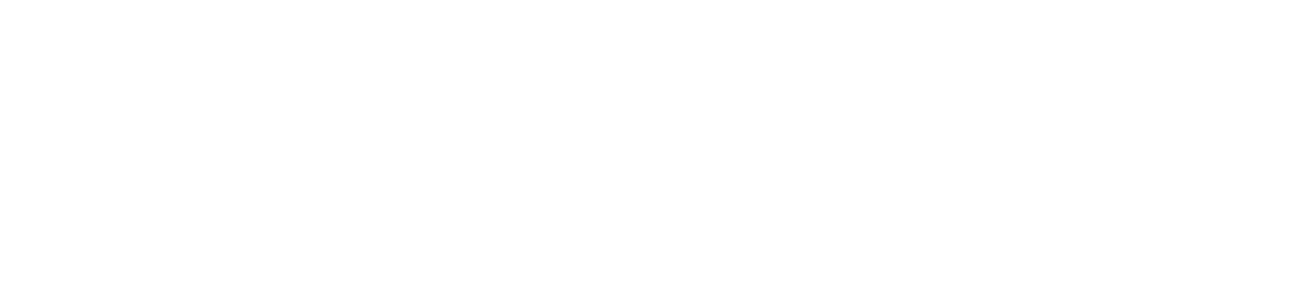
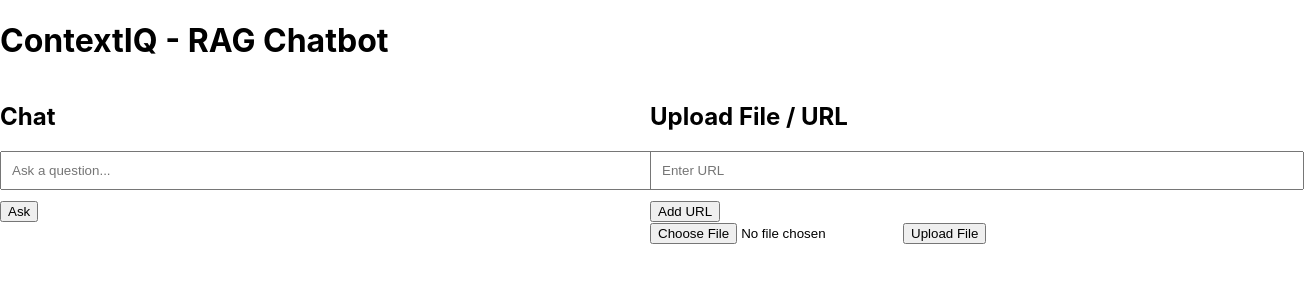
Before and after one commit to het0814/ContextIQ-rag-chatbot, a React (Create React App) app in the folder frontend/: page / in a window 1280 px wide. Shown: the top 300 px of the page, 1304 px wide, since content can reach past the window. Built offline with nearby package versions, Linux system fonts and the light colour scheme.

Commit message:
Added chat and fileupload components

```diff
--- a/frontend/src/App.js
+++ b/frontend/src/App.js
@@ -1,12 +1,33 @@
-import { BrowserRouter as Router, Route, Routes } from 'react-router-dom';
+import React, { useState } from 'react';
+import axios from 'axios';
+import ChatComponent from './components/ChatComponent';
+import FileUpload from './components/FileUpload';
 
 function App() {
+  const [response, setResponse] = useState("");
+
+  const handleQuerySubmit = async (query) => {
+    try {
+      const res = await axios.post('http://localhost:8000/generate-response', { query });
+      setResponse(res.data.response);
+    } catch (error) {
+      console.error(error);
+      setResponse("Error generating response.");
+    }
+  };
+
   return (
-    <Router>
-      <Routes>
-        <Route path="/"/>
-      </Routes>
-    </Router>
+    <div className="App">
+      <h1>ContextIQ - RAG Chatbot</h1>
+      <div style={{ display: "flex", justifyContent: "space-between" }}>
+        <div style={{ flex: 1 }}>
+          <ChatComponent onSubmitQuery={handleQuerySubmit} response={response} />
+        </div>
+        <div style={{ flex: 1, marginLeft: "20px" }}>
+          <FileUpload />
+        </div>
+      </div>
+    </div>
   );
 }
 
--- /dev/null
+++ b/frontend/src/components/ChatComponent.js
@@ -0,0 +1,37 @@
+import React, { useState } from 'react';
+
+function ChatComponent({ onSubmitQuery, response }) {
+  const [query, setQuery] = useState("");
+
+  const handleInputChange = (e) => setQuery(e.target.value);
+
+  const handleSubmit = (e) => {
+    e.preventDefault();
+    onSubmitQuery(query);
+    setQuery("");
+  };
+
+  return (
+    <div>
+      <h2>Chat</h2>
+      <form onSubmit={handleSubmit}>
+        <input
+          type="text"
+          value={query}
+          onChange={handleInputChange}
+          placeholder="Ask a question..."
+          style={{ width: "100%", padding: "10px", marginBottom: "10px" }}
+        />
+        <button type="submit">Ask</button>
+      </form>
+      {response && (
+        <div>
+          <h3>Response:</h3>
+          <p>{response}</p>
+        </div>
+      )}
+    </div>
+  );
+}
+
+export default ChatComponent;
--- /dev/null
+++ b/frontend/src/components/FileUpload.js
@@ -0,0 +1,69 @@
+import React, { useState } from 'react';
+import axios from 'axios';
+
+function FileUpload() {
+  const [url, setUrl] = useState("");
+  const [file, setFile] = useState(null);
+
+  const handleUrlSubmit = async (e) => {
+    e.preventDefault();
+    try {
+      await axios.post('http://localhost:8000/add-url', { url });
+      alert("URL content added successfully.");
+      setUrl("");
+    } catch (error) {
+      console.error(error);
+      alert("Error adding URL.");
+    }
+  };
+
+  const handleFileChange = (e) => setFile(e.target.files[0]);
+
+  const handleFileUpload = async (e) => {
+    e.preventDefault();
+    const formData = new FormData();
+    formData.append("file", file);
+
+    try {
+      await axios.post('http://localhost:8000/upload-document', formData, {
+        headers: { 'Content-Type': 'multipart/form-data' }
+      });
+      alert("File uploaded successfully.");
+      setFile(null);
+    } catch (error) {
+      console.error(error);
+      alert("Error uploading file.");
+    }
+  };
+
+  return (
+    <div>
+      <h2>Upload File / URL</h2>
+      <div>
+        <form onSubmit={handleUrlSubmit}>
+          <input
+            type="text"
+            value={url}
+            onChange={(e) => setUrl(e.target.value)}
+            placeholder="Enter URL"
+            style={{ width: "100%", padding: "10px", marginBottom: "10px" }}
+          />
+          <button type="submit">Add URL</button>
+        </form>
+      </div>
+      <div>
+        <form onSubmit={handleFileUpload}>
+          <input
+            type="file"
+            onChange={handleFileChange}
+            accept=".pdf, .docx, .txt"
+            style={{ marginBottom: "10px" }}
+          />
+          <button type="submit">Upload File</button>
+        </form>
+      </div>
+    </div>
+  );
+}
+
+export default FileUpload;
```
